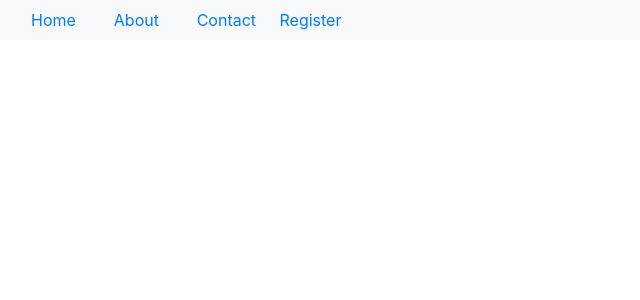
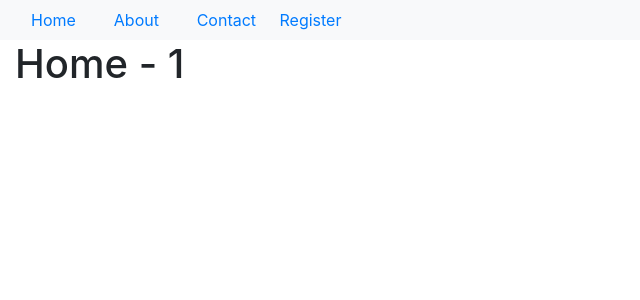
Before and after one commit to mnpmuthu/myreactapp, a React (Create React App) app: page /signup/1 in a window 1280 px wide. Shown: the top 300 px of the page, without its empty margins (0-640 px from the left). Built offline with nearby package versions, Linux system fonts and the light colour scheme.

Commit message:
Read path param i home component

```diff
--- a/src/App.js
+++ b/src/App.js
@@ -11,6 +11,7 @@ class App extends Component {
       <div>
         <Route path="/" component={Menu} />
         <Route path="/home" component={Home}/>
+        <Route path="/signup/:message" component={Home}/>
         <Route path="/about" component={About} />
         <Route path="/contact" component={Contact} />
         <Route path="/register" component={Register}/>
--- a/src/Components/Home.js
+++ b/src/Components/Home.js
@@ -1,8 +1,17 @@
 import React,{Component} from 'react'
 
 class Home extends Component{
+  constructor(props){
+    super(props)
+    console.log(props);
+  }
+
   render(){
-    return <h1>Home</h1>
+    return (
+      <div>
+        <h1>Home - {this.props.match.params.message}</h1>
+      </div>
+    )
   }
 }
 
--- a/src/Components/Register.js
+++ b/src/Components/Register.js
@@ -30,7 +30,7 @@ class Register extends Component {
       alert("User is registerd.");
       this.resetForm();
     }
-    this.props.history.push('/home');
+    this.props.history.push("/signup/User '"+this.state.name +"' is registerd.");
 //    event.preventDefault();
   }
 
```
